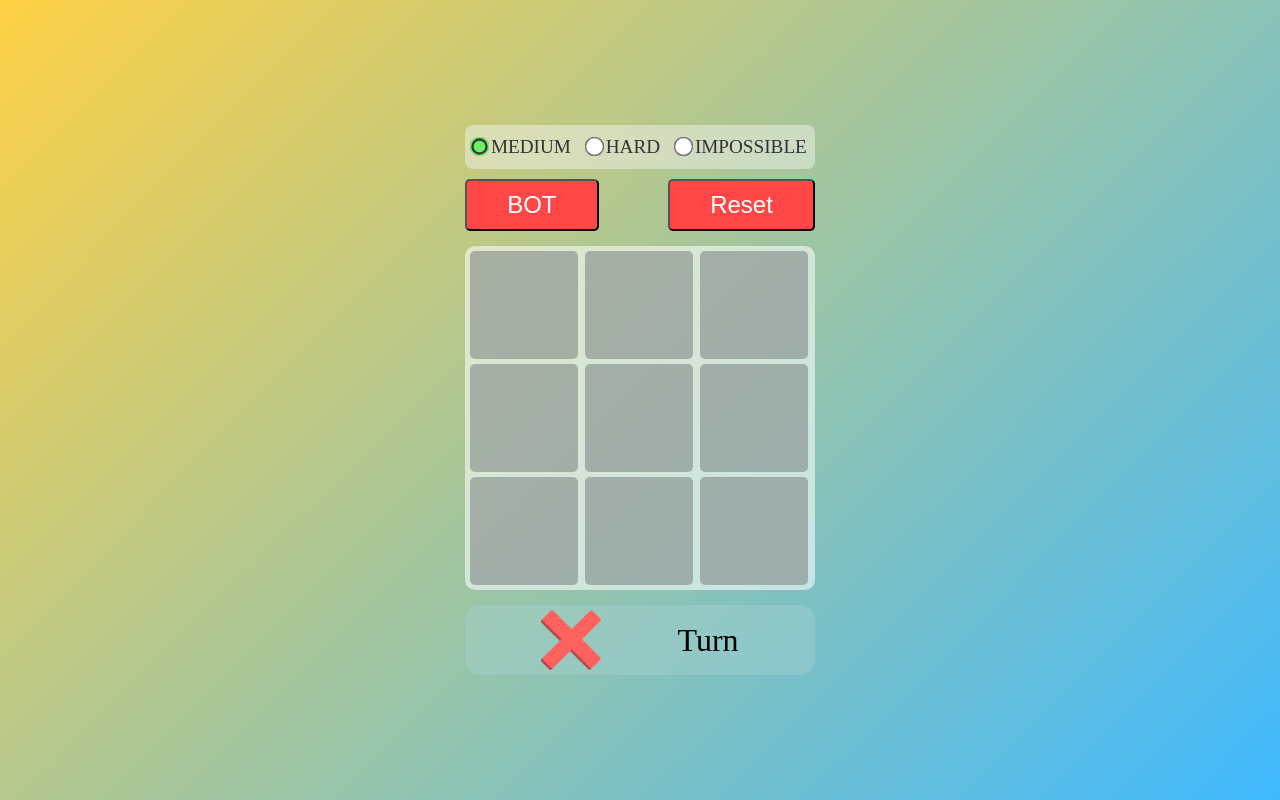
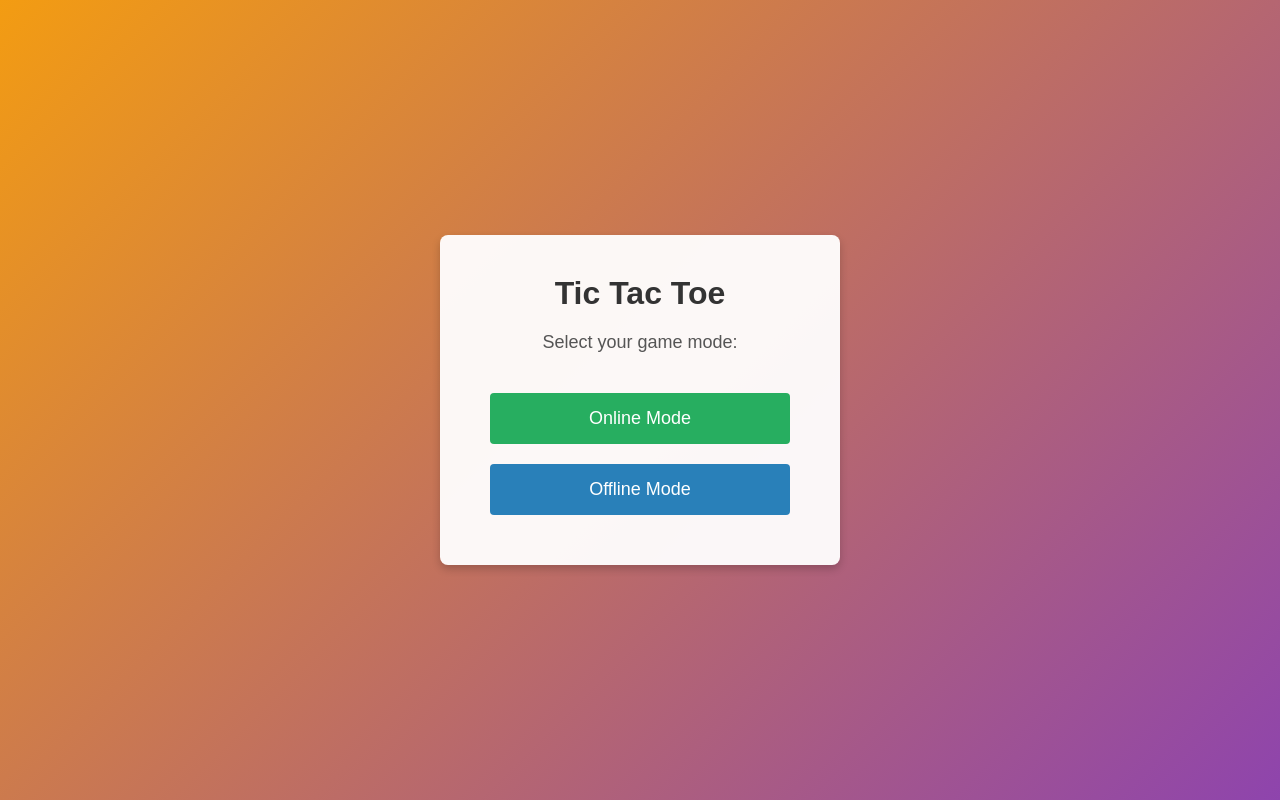
Before and after one commit to Vikas-922/TIC-TAC-TOE--Offline, a plain HTML site: page index.html in a window 1280 px wide. Drawn offline with Linux system fonts and the light colour scheme.

Commit message:
added landig page

```diff
--- a/index.html
+++ b/index.html
@@ -1,68 +1,115 @@
 <!DOCTYPE html>
 <html lang="en">
-  <head>
-    <meta charset="UTF-8" />
-    <meta name="viewport" content="width=device-width, initial-scale=1.0" />
-    <title>TIC TAC TOE</title>
-    <link rel="stylesheet" href="style.css" />
-  </head>
-  <body>
-    <div class="container">
-      <div class="difficultyLevel">
+<head>
+  <meta charset="UTF-8" />
+  <link rel="icon" type="image/jpeg" href="/logoIcon.jpg" />
+  <meta name="viewport" content="width=device-width, initial-scale=1.0" />
+  <title>Tic Tac Toe</title>
+  <style>
+    /* Basic Reset */
+    * {
+      box-sizing: border-box;
+      margin: 0;
+      padding: 0;
+    }
 
-        <label id="r1">
-          <input type="radio" name="difficulty" value="medium" checked> MEDIUM
-        </label>
-        <label id="r2">
-          <input type="radio" name="difficulty" value="hard"> HARD
-        </label>
-        <label id="r3">
-          <input type="radio" name="difficulty" value="impossible"> IMPOSSIBLE
-        </label>
-      </div>
-      <div class="botCont">
-      <button id="bot">BOT</button>
-      <button id="resetButton">Reset</button>
-      <!-- <input type="number" id="input-box" min="1" max="9" placeholder="Bot's IQ" oninput="checkInput(this)"> -->
-      </div>
+    /* Body Styling */
+    body {
+      background: linear-gradient(135deg, #f39c12, #8e44ad);
+      font-family: 'Arial', sans-serif;
+      display: flex;
+      align-items: center;
+      justify-content: center;
+      min-height: 100vh;
+      padding: 20px;
+    }
 
-      <div class="gameCont">
-        <div class="box" id="1"></div>
-        <div class="box" id="2"></div>
-        <div class="box" id="3"></div>
-        <div class="box" id="4"></div>
-        <div class="box" id="5"></div>
-        <div class="box" id="6"></div>
-        <div class="box" id="7"></div>
-        <div class="box" id="8"></div>
-        <div class="box" id="9"></div>
-      </div>
-      <div class="content">
-        <div class="chance">
-          <img src="" />
-          <p>Turn</p>
-        </div>
-      </div>
+    /* Container Styling */
+    .container {
+      background: rgba(255, 255, 255, 0.95);
+      padding: 40px;
+      border-radius: 8px;
+      text-align: center;
+      box-shadow: 0 4px 8px rgba(0, 0, 0, 0.2);
+      width: 100%;
+      max-width: 400px;
+    }
 
-    </div>
+    .container h1 {
+      margin-bottom: 20px;
+      color: #333;
+    }
 
-    <!-- //// -->
-    <div id="winningAnimation" class="animation-container">
-      <img
-        src="images/win2.png"
-        alt="Winning Animation"
-        class="animation-image"
-      />
-      <div class="winTitle">
-        <img src="images/circle.png" id="winim" />
-        <img src="images/wins.png" id="wintitle" />
-      </div>
-    </div>
-    <div class="tieAnimation">
-      <h2>TIEE..</h2>
-    </div>
+    .container p {
+      margin-bottom: 30px;
+      font-size: 18px;
+      color: #555;
+    }
 
-    <script src="script2.js"></script>
-    <script src="script.js"></script>
-  </body>
+    /* Button Styling */
+    .btn {
+      padding: 15px 30px;
+      font-size: 18px;
+      margin: 10px;
+      border: none;
+      border-radius: 4px;
+      cursor: pointer;
+      transition: background 0.3s, transform 0.3s;
+      width: calc(100% - 20px);
+    }
+
+    .btn:hover {
+      transform: scale(1.05);
+      opacity: 0.9;
+    }
+
+    #onlineBtn {
+      background-color: #27ae60;
+      color: #fff;
+    }
+
+    #offlineBtn {
+      background-color: #2980b9;
+      color: #fff;
+    }
+
+    /* Responsive Styles */
+    @media (max-width: 600px) {
+      .container {
+        padding: 20px;
+      }
+      .container h1 {
+        font-size: 24px;
+      }
+      .container p {
+        font-size: 16px;
+      }
+      .btn {
+        font-size: 16px;
+        padding: 12px 0;
+      }
+    }
+  </style>
+</head>
+<body>
+  <div class="container">
+    <h1>Tic Tac Toe</h1>
+    <p>Select your game mode:</p>
+    <button class="btn" id="onlineBtn">Online Mode</button>
+    <button class="btn" id="offlineBtn">Offline Mode</button>
+  </div>
+
+  <script>
+    // Redirect to the appropriate page based on the button clicked
+    document.getElementById("onlineBtn").addEventListener("click", function() {
+      // Replace with your online mode URL/path
+      window.location.href = "https://online-games-smoky.vercel.app/";
+    });
+
+    document.getElementById("offlineBtn").addEventListener("click", function() {
+      // Replace with your offline mode URL/path
+      window.location.href = "offline.html";
+    });
+  </script>
+</body>
 </html>
```
Also changed, not shown: offline.html (added, +68 -0 lines), images/logoIcon.jpg (added).
